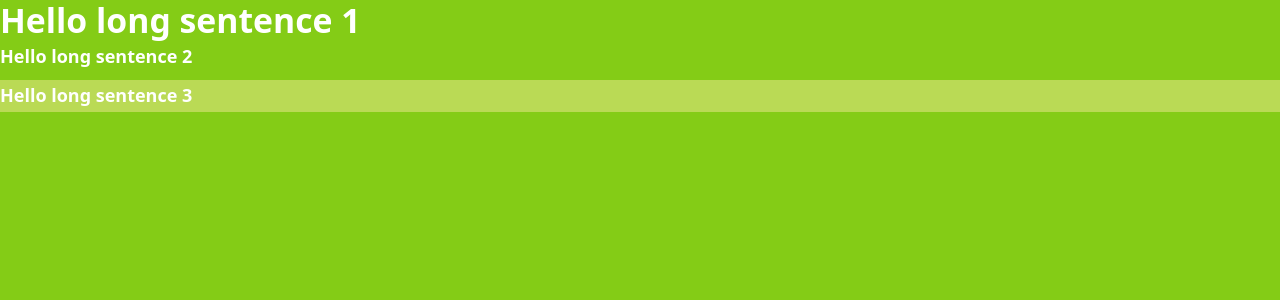
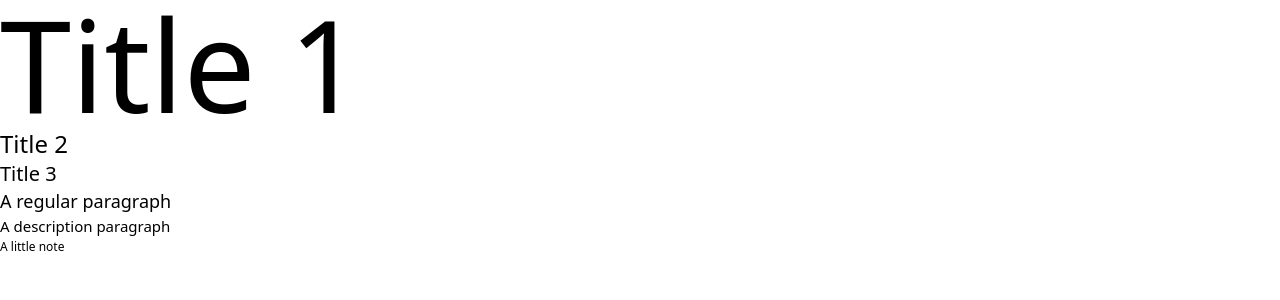
Before and after one commit to m-vishnuraj/Tailwind-CSS-Essential-Training, a React (Create React App) app: page / in a window 1280 px wide. Shown: the top 300 px of the page. Built offline with nearby package versions, Linux system fonts and the light colour scheme.

Commit message:
typography fontsize

```diff
--- a/src/App.js
+++ b/src/App.js
@@ -1,8 +1,11 @@
 function App() {
   return <div>
-    <p className="text-xs sm:text-base md:text-lg lg:text-3xl">Hello long sentence 1</p>
-    <p className="mb-1">Hello long sentence 2</p>
-    <p className="bg-[#bada55]">Hello long sentence 3</p>
+    <h1 className="text-9xl">Title 1</h1>
+    <h2 className="text-2xl">Title 2</h2>
+    <h3 className="text-xl">Title 3</h3>
+    <p className="text-base">A regular paragraph</p>
+    <p className="text-sm">A description paragraph</p>
+    <p className="text-xs note">A little note</p>
   </div>;
 }
 
--- a/tailwind.config.js
+++ b/tailwind.config.js
@@ -2,34 +2,39 @@
 module.exports = {
   content: ["./src/**/*.{html,js}"],
   theme: {
-    screens: {
-      sm: "480px",
-      md: "768px",
-      lg: "976px",
-      xl: "1440px",
-    },
-    spacing: {
-      1: "8px",
-      2: "12px",
-      3: "16px",
-      4: "24px",
-      5: "32px",
-      6: "48px",
-    },
+    // screens: {
+    //   sm: "480px",
+    //   md: "768px",
+    //   lg: "976px",
+    //   xl: "1440px",
+    // },
+    // spacing: {
+    //   1: "8px",
+    //   2: "12px",
+    //   3: "16px",
+    //   4: "24px",
+    //   5: "32px",
+    //   6: "48px",
+    // },
     extend: {
+      fontSize: {
+        base: "18px",
+        xs: "12px",
+        sm: "15px",
+      },
       colors: {
         // vishnu: "#572143",
-        vishnu: {
-          50: "#f9f0f5",
-          100: "#f2e0eb",
-          200: "#e4c1d6",
-          300: "#d6a2c1",
-          400: "#b96aa0",
-          500: "#9a3f7a",
-          600: "#8a376f",
-          700: "#6a2a55",
-          800: "#4c1d3b",
-        },
+        // vishnu: {
+        //   50: "#f9f0f5",
+        //   100: "#f2e0eb",
+        //   200: "#e4c1d6",
+        //   300: "#d6a2c1",
+        //   400: "#b96aa0",
+        //   500: "#9a3f7a",
+        //   600: "#8a376f",
+        //   700: "#6a2a55",
+        //   800: "#4c1d3b",
+        // },
       },
     },
   },
```
Also changed, not shown: src/index.css (+5 -5 lines).
